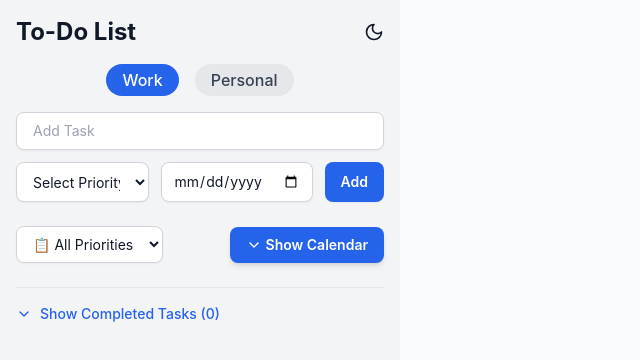
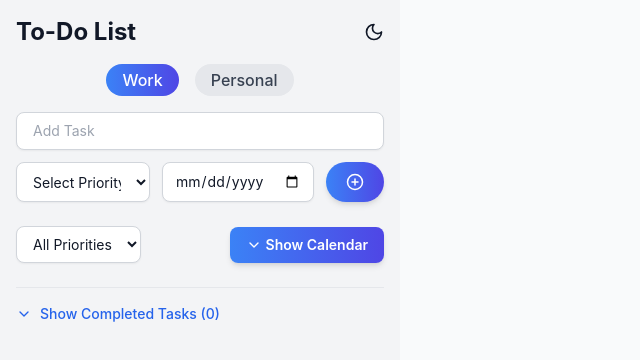
Before and after one commit to c7harry/TaskPilot, a React (Create React App) app in the folder my-extension/: page / in a window 1280 px wide. Shown: the top 360 px of the page, without its empty margins (0-640 px from the left). Built offline with nearby package versions, Linux system fonts and the light colour scheme.

Commit message:
updated styling

```diff
--- a/my-extension/src/App.js
+++ b/my-extension/src/App.js
@@ -1,5 +1,5 @@
 import React, { useState, useEffect } from "react";
-import { Trash2, ChevronDown, ChevronUp, Sun, Moon, RotateCcw, Check } from "lucide-react";
+import { Trash2, ChevronDown, ChevronUp, Sun, Moon, RotateCcw, Check, PlusCircle, Flag,} from "lucide-react";
 import clsx from "clsx";
 import { motion, AnimatePresence } from "framer-motion";
 import Calendar from "react-calendar";
@@ -11,7 +11,7 @@ const App = () => {
   const [input, setInput] = useState("");
   const [priority, setPriority] = useState("");
   const [profile, setProfile] = useState("Work");
- const [filterPriority, setFilterPriority] = useState("All");
+  const [filterPriority, setFilterPriority] = useState("All");
   const [showCompleted, setShowCompleted] = useState(false);
   const [darkMode, setDarkMode] = useState(() => localStorage.getItem("darkMode") === "true");
   const [showCalendar, setShowCalendar] = useState(false);
@@ -129,7 +129,7 @@ const App = () => {
             className={clsx(
               "px-4 py-1 rounded-full font-medium",
               profile === prof
-                ? "bg-blue-600 text-white"
+                ? "bg-gradient-to-r from-blue-500 to-indigo-600 text-white"
                 : "bg-gray-200 text-gray-700 dark:bg-gray-700 dark:text-white"
             )}
           >
@@ -165,9 +165,9 @@ const App = () => {
           />
           <button
             onClick={addTask}
-            className="w-full sm:w-auto px-4 py-2 text-sm font-semibold bg-blue-600 text-white rounded-lg shadow-sm hover:bg-blue-700 focus:outline-none focus:ring-2 focus:ring-blue-500"
+            className="w-full sm:w-auto flex items-center justify-center gap-2 px-5 py-2 text-sm font-semibold rounded-full bg-gradient-to-r from-blue-500 to-indigo-600 text-white shadow-md hover:scale-105 transition-transform duration-200 hover:shadow-lg focus:outline-none focus:ring-2 focus:ring-blue-400"
           >
-            Add
+            <PlusCircle size={18} />
           </button>
         </div>
       </div>
@@ -178,14 +178,14 @@ const App = () => {
         onChange={(e) => setFilterPriority(e.target.value)}
         className="w-full sm:w-auto px-3 py-2 rounded-lg shadow-sm border text-sm dark:bg-gray-800 bg-white border-gray-300 dark:border-gray-700 focus:ring-2 focus:ring-blue-500 focus:outline-none"
       >
-        <option value="All">📋 All Priorities</option>
+        <option value="All">All Priorities</option>
         <option value="High">🔴 High</option>
         <option value="Medium">🟡 Medium</option>
         <option value="Low">🟢 Low</option>
       </select>
         <button
           onClick={() => setShowCalendar(!showCalendar)}
-          className="flex items-center gap-1 px-4 py-2 text-sm font-semibold bg-blue-600 text-white rounded-lg shadow-md hover:bg-blue-700 focus:outline-none focus:ring-2 focus:ring-blue-500 transition"
+          className="flex items-center gap-1 px-4 py-2 text-sm font-semibold bg-gradient-to-r from-blue-500 to-indigo-600 text-white rounded-lg shadow-md hover:bg-blue-700 focus:outline-none focus:ring-2 focus:ring-blue-500 transition"
           aria-label={showCalendar ? "Hide Calendar" : "Show Calendar"}
         >
           {showCalendar ? (
```
